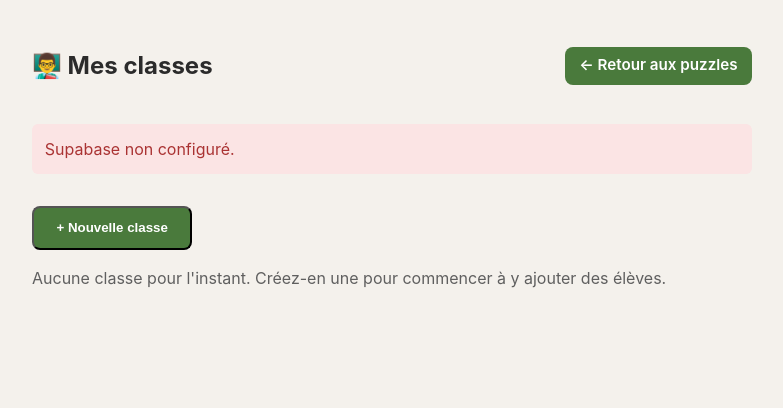
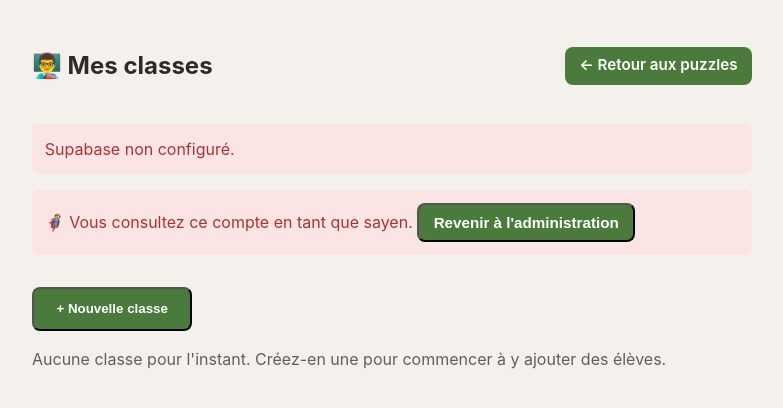
Before and after one commit to ycarissan/lichess_replay, a Flask app: page /coach in a window 1280 px wide. Shown: the top 408 px of the page, without its empty margins (248-1031 px from the left). Run offline with Flask 3, Linux system fonts and the light colour scheme; the visitor is signed in with stand-in values (Sample User, id 1).

Commit message:
Rôle sayen (super-admin) : impersonation coach/club, suppression globale

```diff
--- a/app.py
+++ b/app.py
@@ -171,9 +171,35 @@ def _get_or_create_identity_row(table, identity_type, identity_value, extra_fiel
 # Le lien Lichess d'un élève est OPTIONNEL (décision produit) : un élève peut
 # n'être qu'un nom + éventuellement une fiche FIDE, sans compte Lichess propre.
 
+def is_current_user_sayen(identity_type, identity_value):
+    """Vérifie si l'identité de session courante est un sayen (super-admin).
+    Contrairement à coach/manager/captain, il n'y a AUCUNE auto-création :
+    un sayen n'existe que si quelqu'un l'a ajouté manuellement en base
+    (voir scripts/create_sayen_role.sql)."""
+    sb = get_supabase()
+    if not sb or not identity_type or not identity_value:
+        return False
+    column = "lichess_username" if identity_type == "lichess" else "email"
+    try:
+        resp = sb.table("sayens").select("id").eq(column, identity_value).limit(1).execute()
+        return bool(resp.data)
+    except Exception as exc:
+        app.logger.error("Échec is_current_user_sayen pour %s=%s : %s", column, identity_value, exc)
+        return False
+
+
 def get_or_create_coach(identity_type, identity_value):
     """Renvoie l'id de la ligne `coaches` pour cette identité (pseudo
-    Lichess OU email), en la créant si besoin."""
+    Lichess OU email), en la créant si besoin.
+
+    Cas particulier sayen : si un sayen a choisi de "se faire passer pour"
+    un coach précis (session['sayen_impersonate_coach_id'], posé par une
+    route protégée par is_current_user_sayen), on renvoie directement cet
+    id plutôt que de créer/chercher une ligne pour l'identité du sayen
+    lui-même — il agit alors avec les données de ce coach."""
+    override = session.get("sayen_impersonate_coach_id")
+    if override:
+        return override
     return _get_or_create_identity_row("coaches", identity_type, identity_value)
 
 
@@ -215,13 +241,30 @@ def get_or_create_manager(identity_type, identity_value):
 def get_or_create_captain(identity_type, identity_value):
     """Renvoie l'id de la ligne `captains` pour cette identité, en la
     créant si besoin (sans club/équipe associée au départ : un manager
-    doit ensuite désigner ce capitaine sur une équipe)."""
+    doit ensuite désigner ce capitaine sur une équipe).
+
+    Cas particulier sayen : si un sayen "se fait passer pour" un capitaine
+    précis (session['sayen_impersonate_captain_id']), on renvoie cet id
+    directement (voir get_or_create_coach pour le même mécanisme)."""
+    override = session.get("sayen_impersonate_captain_id")
+    if override:
+        return override
     return _get_or_create_identity_row("captains", identity_type, identity_value)
 
 
 def get_manager_club(manager_id, sb):
     """Renvoie (club_id, club_name) pour ce manager, ou (None, None) s'il
-    n'a pas encore créé de club."""
+    n'a pas encore créé de club.
+
+    Cas particulier sayen : si un sayen "gère" un club précis
+    (session['sayen_impersonate_club_id']), ce club est renvoyé quel que
+    soit le manager_id passé en argument."""
+    override = session.get("sayen_impersonate_club_id")
+    if override:
+        resp = sb.table("clubs").select("id, name").eq("id", override).limit(1).execute()
+        if resp.data:
+            return resp.data[0]["id"], resp.data[0]["name"]
+
     resp = sb.table("managers").select("club_id, clubs(id, name)").eq("id", manager_id).limit(1).execute()
     if not resp.data or not resp.data[0].get("clubs"):
         return None, None
@@ -669,12 +712,13 @@ def coach_dashboard():
 
     identity_type, identity_value = get_current_coach_identity()
     sb = get_supabase()
+    impersonating = bool(session.get("sayen_impersonate_coach_id"))
     if not sb:
-        return render_template("coach.html", error="Supabase non configuré.", classes=[])
+        return render_template("coach.html", error="Supabase non configuré.", classes=[], impersonating=impersonating)
 
     coach_id = get_or_create_coach(identity_type, identity_value)
     if coach_id is None:
-        return render_template("coach.html", error="Impossible d'initialiser le mode entraîneur.", classes=[])
+        return render_template("coach.html", error="Impossible d'initialiser le mode entraîneur.", classes=[], impersonating=impersonating)
 
     try:
         resp = (
@@ -696,7 +740,7 @@ def coach_dashboard():
         app.logger.error("Échec chargement classes pour coach %s : %s", coach_id, exc)
         classes = []
 
-    return render_template("coach.html", classes=classes)
+    return render_template("coach.html", classes=classes, impersonating=impersonating)
 
 
 @app.route("/coach/classes", methods=["POST"])
@@ -1074,16 +1118,17 @@ def manager_dashboard():
         return redirect(url_for("index"))
 
     sb = get_supabase()
+    impersonating = bool(session.get("sayen_impersonate_club_id"))
     if not sb:
-        return render_template("manager.html", error="Supabase non configuré.", club_name=None)
+        return render_template("manager.html", error="Supabase non configuré.", club_name=None, impersonating=impersonating)
 
     manager_id = get_or_create_manager(identity_type, identity_value)
     if manager_id is None:
-        return render_template("manager.html", error="Impossible d'initialiser le mode manager.", club_name=None)
+        return render_template("manager.html", error="Impossible d'initialiser le mode manager.", club_name=None, impersonating=impersonating)
 
     club_id, club_name = get_manager_club(manager_id, sb)
     if club_id is None:
-        return render_template("manager.html", club_name=None)
+        return render_template("manager.html", club_name=None, impersonating=impersonating)
 
     try:
         team_types_resp = (
@@ -1113,7 +1158,7 @@ def manager_dashboard():
         app.logger.error("Échec chargement du club %s : %s", club_id, exc)
         team_types, teams = [], []
 
-    return render_template("manager.html", club_name=club_name, team_types=team_types, teams=teams)
+    return render_template("manager.html", club_name=club_name, team_types=team_types, teams=teams, impersonating=impersonating)
 
 
 @app.route("/manager/club", methods=["POST"])
@@ -1553,6 +1598,143 @@ def captain_save_lineup(team_id):
     return redirect(url_for("captain_view_team", team_id=team_id))
 
 
+# --- Routes sayen (super-administrateur) ------------------------------------
+# Un sayen n'est JAMAIS créé automatiquement (voir is_current_user_sayen) :
+# ces routes vérifient systématiquement l'appartenance à la table `sayens`
+# avant toute action, contrairement aux autres rôles qui s'auto-créent au
+# premier accès.
+
+@app.route("/sayen")
+def sayen_dashboard():
+    """Vue d'ensemble : tous les clubs et tous les coachs, tous comptes
+    confondus. Point d'entrée pour prendre la main sur n'importe lequel
+    (impersonation) ou le supprimer."""
+    identity_type, identity_value = get_current_identity()
+    if not identity_type or not is_current_user_sayen(identity_type, identity_value):
+        return redirect(url_for("index"))
+
+    sb = get_supabase()
+    if not sb:
+        return render_template("sayen.html", error="Supabase non configuré.", clubs=[], coaches=[])
+
+    try:
+        clubs_resp = (
+            sb.table("clubs")
+            .select("id, name, managers(display_name), teams(count)")
+            .order("name")
+            .execute()
+        )
+        clubs = [
+            {
+                "id": row["id"],
+                "name": row["name"],
+                "manager_name": (row.get("managers") or [{}])[0].get("display_name") if row.get("managers") else None,
+                "team_count": (row.get("teams") or [{}])[0].get("count", 0),
+            }
+            for row in (clubs_resp.data or [])
+        ]
+
+        coaches_resp = (
+            sb.table("coaches")
+            .select("id, display_name, lichess_username, email, classes(count)")
+            .order("display_name")
+            .execute()
+        )
+        coaches = [
+            {
+                "id": row["id"],
+                "display_name": row["display_name"],
+                "lichess_username": row.get("lichess_username"),
+                "email": row.get("email"),
+                "class_count": (row.get("classes") or [{}])[0].get("count", 0),
+            }
+            for row in (coaches_resp.data or [])
+        ]
+    except Exception as exc:
+        app.logger.error("Échec chargement du tableau de bord sayen : %s", exc)
+        clubs, coaches = [], []
+
+    impersonating = bool(
+        session.get("sayen_impersonate_coach_id")
+        or session.get("sayen_impersonate_club_id")
+        or session.get("sayen_impersonate_captain_id")
+    )
+    return render_template("sayen.html", clubs=clubs, coaches=coaches, impersonating=impersonating)
+
+
+@app.route("/sayen/impersonate/coach/<int:coach_id>", methods=["POST"])
+def sayen_impersonate_coach(coach_id):
+    """Bascule en mode "vue du coach n°X" : toutes les routes /coach/*
+    existantes s'appliquent alors à ce coach, sans rien dupliquer."""
+    identity_type, identity_value = get_current_identity()
+    if not identity_type or not is_current_user_sayen(identity_type, identity_value):
+        return redirect(url_for("index"))
+
+    session["sayen_impersonate_coach_id"] = coach_id
+    session.pop("sayen_impersonate_club_id", None)
+    session.pop("sayen_impersonate_captain_id", None)
+    return redirect(url_for("coach_dashboard"))
+
+
+@app.route("/sayen/impersonate/club/<int:club_id>", methods=["POST"])
+def sayen_impersonate_club(club_id):
+    """Bascule en mode "vue du club n°X" : toutes les routes /manager/*
+    existantes s'appliquent alors à ce club."""
+    identity_type, identity_value = get_current_identity()
+    if not identity_type or not is_current_user_sayen(identity_type, identity_value):
+        return redirect(url_for("index"))
+
+    session["sayen_impersonate_club_id"] = club_id
+    session.pop("sayen_impersonate_coach_id", None)
+    session.pop("sayen_impersonate_captain_id", None)
+    return redirect(url_for("manager_dashboard"))
+
+
+@app.route("/sayen/stop-impersonating", methods=["POST"])
+def sayen_stop_impersonating():
+    """Revient à sa propre identité (arrête toute impersonation en cours)."""
+    session.pop("sayen_impersonate_coach_id", None)
+    session.pop("sayen_impersonate_club_id", None)
+    session.pop("sayen_impersonate_captain_id", None)
+    return redirect(url_for("sayen_dashboard"))
+
+
+@app.route("/sayen/coaches/<int:coach_id>", methods=["POST"])
+def sayen_delete_coach(coach_id):
+    """Supprime un coach et tout ce qui lui appartient (classes, élèves —
+    cascade déjà en place au niveau SQL)."""
+    identity_type, identity_value = get_current_identity()
+    if not identity_type or not is_current_user_sayen(identity_type, identity_value):
+        return redirect(url_for("index"))
+
+    sb = get_supabase()
+    if sb:
+        try:
+            sb.table("coaches").delete().eq("id", coach_id).execute()
+        except Exception as exc:
+            app.logger.error("Échec suppression coach %s (sayen) : %s", coach_id, exc)
+
+    return redirect(url_for("sayen_dashboard"))
+
+
+@app.route("/sayen/clubs/<int:club_id>", methods=["POST"])
+def sayen_delete_club(club_id):
+    """Supprime un club et tout ce qui lui appartient (équipes, joueurs,
+    types d'équipe, capitaines — cascade déjà en place au niveau SQL)."""
+    identity_type, identity_value = get_current_identity()
+    if not identity_type or not is_current_user_sayen(identity_type, identity_value):
+        return redirect(url_for("index"))
+
+    sb = get_supabase()
+    if sb:
+        try:
+            sb.table("clubs").delete().eq("id", club_id).execute()
+        except Exception as exc:
+            app.logger.error("Échec suppression club %s (sayen) : %s", club_id, exc)
+
+    return redirect(url_for("sayen_dashboard"))
+
+
 @app.route("/puzzles")
 def puzzles():
     access_token = session.get("access_token")
--- a/templates/coach.html
+++ b/templates/coach.html
@@ -17,6 +17,14 @@
 
     {% if error %}
       <p class="error">{{ error }}</p>
+    {% endif %}
+
+    {% if impersonating %}
+      <form method="post" action="{{ url_for('sayen_stop_impersonating') }}">
+        <p class="error">🦸 Vous consultez ce compte en tant que sayen.
+          <button type="submit" class="btn small">Revenir à l'administration</button>
+        </p>
+      </form>
     {% endif %}
 
     <form method="post" action="{{ url_for('coach_create_class') }}">
--- a/templates/puzzles.html
+++ b/templates/puzzles.html
@@ -24,6 +24,7 @@
         <a class="btn small" href="{{ url_for('coach_dashboard') }}">👨‍🏫 Mode entraîneur</a>
         <a class="btn small" href="{{ url_for('manager_dashboard') }}">🏆 Mode manager</a>
         <a class="btn small" href="{{ url_for('captain_dashboard') }}">🎖️ Mode capitaine</a>
+        <a class="btn small" href="{{ url_for('sayen_dashboard') }}">🦸</a>
         <a class="btn small" href="{{ url_for('puzzles') }}">🔄 Actualiser la liste</a>
         <button type="button" id="premium-toggle-btn" class="btn small">
           {% if is_premium %}⭐ Repasser en gratuit{% else %}⭐ Passer en premium (test){% endif %}
```
Also changed, not shown: scripts/create_sayen_role.sql (added, +43 -0 lines), templates/manager.html (+8 -0 lines), templates/sayen.html (added, +86 -0 lines).
